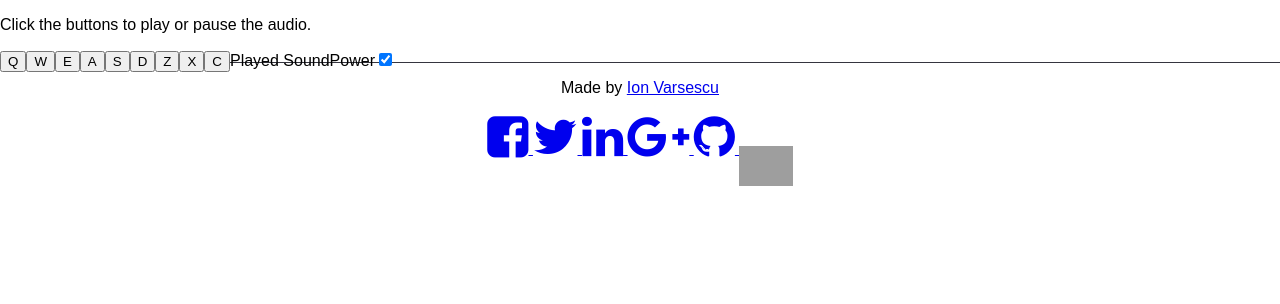
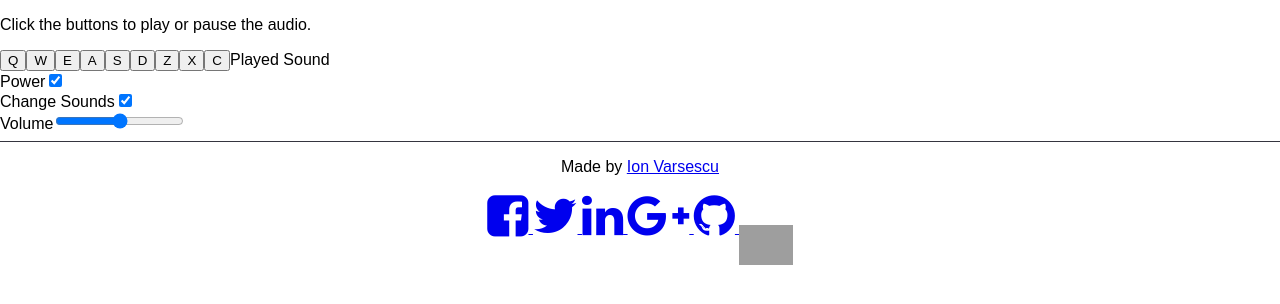
Before and after one commit to Nei-V/drum-machine, a React (Create React App) app: page / in a window 1280 px wide. Shown: the top 304 px of the page. Built offline with nearby package versions, Linux system fonts and the light colour scheme; grey boxes are pictures that could not be loaded.

Commit message:
adding inputs - power, chosing sound set and volume

```diff
--- a/src/App.js
+++ b/src/App.js
@@ -7,8 +7,14 @@ import { SET1, SET2, GOODKEYS, FOOTER } from './constants';
 //set1: RIDE, RIVER, PIERREBASIC, PIERRE, MOODY, NEWWAVE, JUMP, MAXO, FUNKY,
 //set2: FAN, DRO, AAP, ZAYLEAD, TOWN, STABS, CHANGE, BELL, BOUNCE
 
+import {chooseSetFunc} from './actions/actionChoseSet';
+import {powerFunc} from './actions/actionPower';
+import {typedKeyFunc} from './actions/actionTypedKey';
+import {volumeFunc} from './actions/actionVolume';
 
-let powerValue=true;
+let powerValue = true;
+let soundSet= SET1;
+let volume = 0.5;
 
 class Footer extends Component {
   render() {
@@ -38,28 +44,78 @@ class Sound extends Component {
 class PowerToggle extends Component {
   constructor(props) {
     super(props);
-    this.handleClickPower=this.handleClickPower.bind(this);
+    this.handleClickPower = this.handleClickPower.bind(this);
   }
 
-  handleClickPower(e){
-    if (powerValue==true){
-      powerValue=false;
+  handleClickPower(e) {
+    if (powerValue === true) {
+      powerValue = false;
     }
     else {
-      powerValue=true;
+      powerValue = true;
     }
-    {console.log("power is",powerValue)}
+    { console.log("power is", powerValue) }
   }
   render() {
     return (
       <label id="powerToggle">Power
-        <input type="checkbox" onClick={this.handleClickPower} defaultChecked/>
+        <input type="checkbox" onClick={this.handleClickPower} defaultChecked />
       </label>
-
     )
-
   }
 }
+
+class  ChangeSounds extends Component {
+  constructor (props) {
+    super(props);
+    this.changeSoundsFunc=this.changeSoundsFunc.bind(this);
+  }
+
+  changeSoundsFunc(){
+    if (soundSet===SET1){
+      soundSet=SET2;
+    }
+    else {
+      soundSet=SET1;
+    }
+    console.log("sound group is: ",soundSet);
+  }
+
+  render(){
+    return(
+      <label id="changeSoundsButton">Change Sounds
+      <input type="checkbox" onClick={this.changeSoundsFunc} defaultChecked />
+      </label>
+    )
+  }
+}
+
+
+
+class Volume extends Component {
+  constructor(props) {
+    super(props);
+    this.changeVolumeFunc = this.changeVolumeFunc.bind(this);
+  }
+
+  changeVolumeFunc() {
+    let slider = document.getElementById("volumeRange");
+    slider.oninput = function () {
+      volume = slider.value;
+    }
+    console.log("the volume is ",volume);
+  }
+
+  render() {
+    return (
+      <label id="volumeToggle">Volume
+    <input type="range" min="0" max="1" defaultValue="0.5" step="0.01" id="volumeRange" onClick={this.changeVolumeFunc} />
+      </label>
+    )
+  }
+
+}
+
 
 class App extends Component {
   constructor(props) {
@@ -67,8 +123,8 @@ class App extends Component {
     this.playAudio = this.playAudio.bind(this);
     //this.pauseAudio = this.pauseAudio.bind(this);
     this.playAudioOnKey = this.playAudioOnKey.bind(this);
+  }
 
-  }
   componentDidMount() {
     document.addEventListener('keydown', this.playAudioOnKey);
 
@@ -76,7 +132,6 @@ class App extends Component {
   componentWillUnmount() {
     document.removeEventListener('keydown', this.playAudioOnKey);
   }
-
 
   playAudio(e) {
     let x = e.target.firstElementChild;
@@ -106,7 +161,6 @@ class App extends Component {
   }
 
 
-
   /*
   pressButton(e){
     this.props.keyPressed(event.target.value);
@@ -115,7 +169,6 @@ class App extends Component {
 */
 
   render() {
-
     return (
       <div>
         <p>Click the buttons to play or pause the audio.</p>
@@ -163,10 +216,15 @@ class App extends Component {
             <source src={SET1.FUNKY} type="audio/mpeg" />
           </audio></button>
         <dialog id="display" />Played Sound
+        <br />
         <PowerToggle />
+        <br />
+        <ChangeSounds />
+        <br />
+        <Volume />
+        <br />
+        <br />
         <Footer />
-
-
       </div>
     )
 
```
Also changed, not shown: src/actions/actionVolume.js (renamed from src/actions/avionVolume.js).
